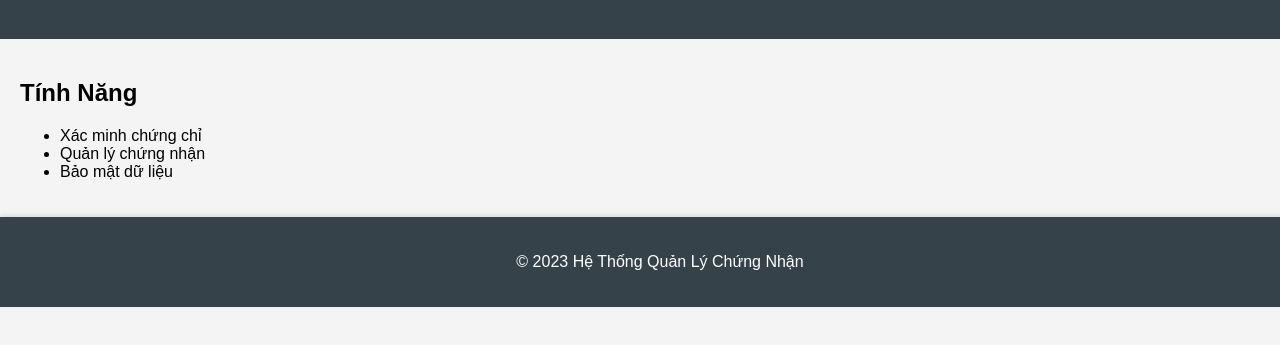
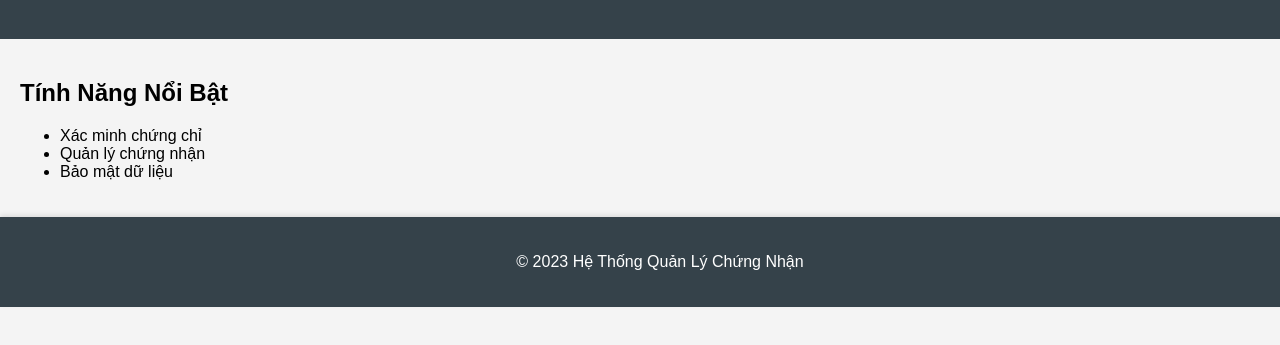
Before and after one commit to yourdiebronze7/h--th-ng-qu-n-l--ch-ng-nh-n, a website: page index.html in a window 1280 px wide. Shown: the part 81-426 px from the top of the page. Drawn offline with Linux system fonts and the light colour scheme.

Commit message:
Minor update: changed the header title for better clarity.

```diff
--- a/index.html
+++ b/index.html
@@ -12,7 +12,7 @@
     </header>
     <main>
         <section>
-            <h2>Tính Năng</h2>
+            <h2>Tính Năng Nổi Bật</h2>
             <ul>
                 <li>Xác minh chứng chỉ</li>
                 <li>Quản lý chứng nhận</li>
```
